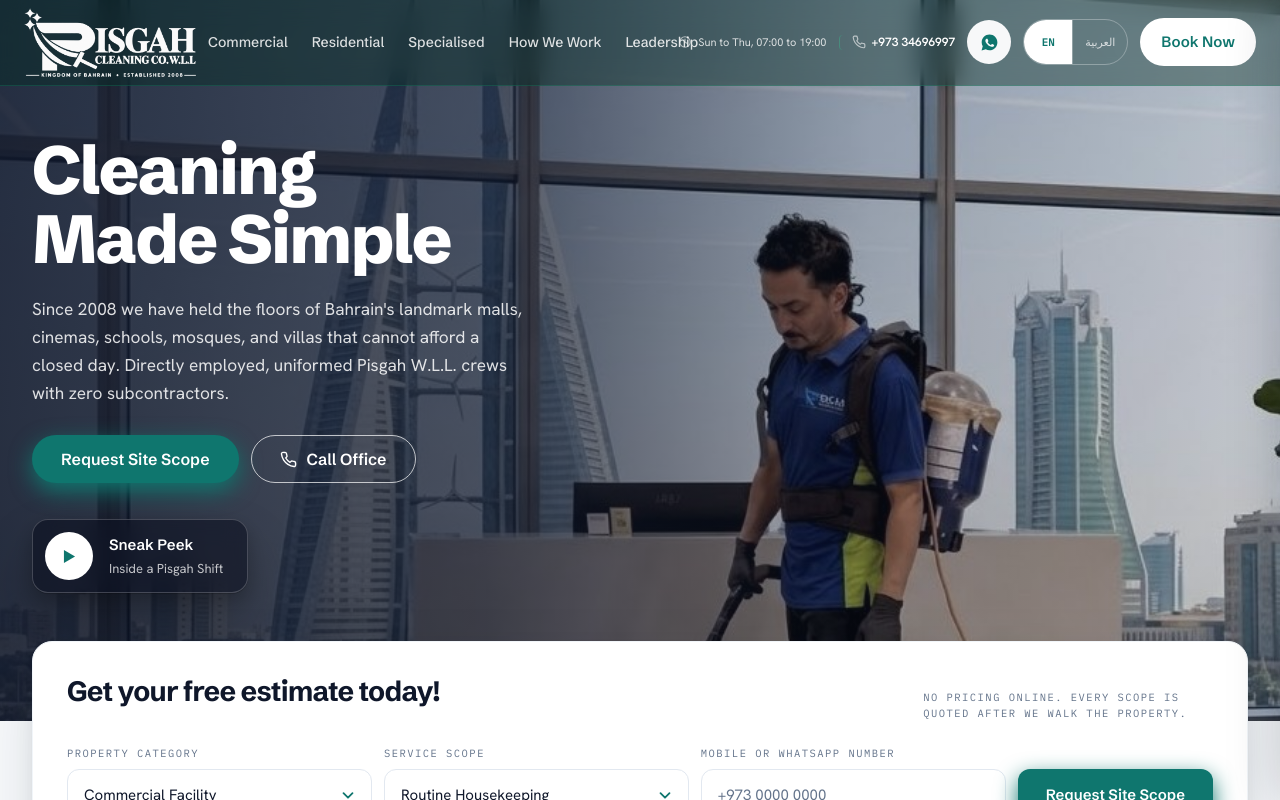
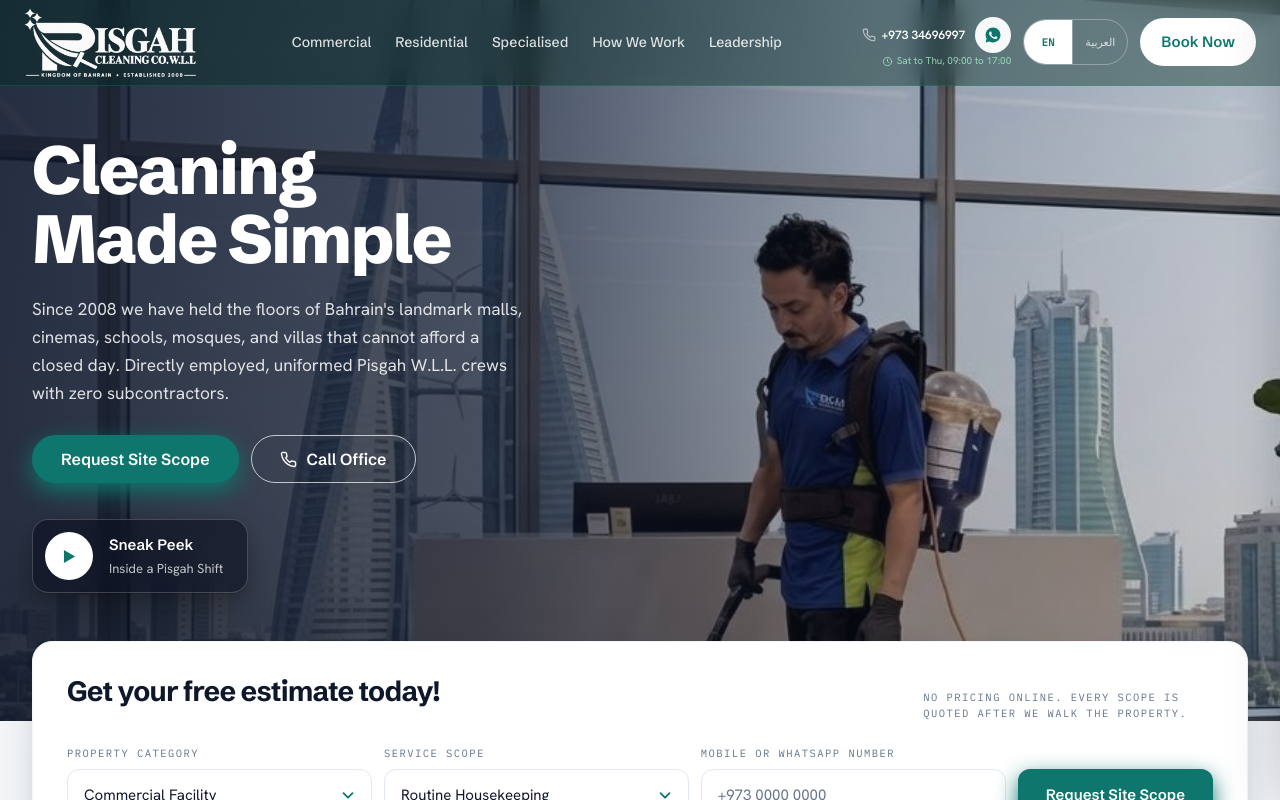
Before and after one commit to ayahaccs-cell/Pisgah-Cleaning, a Next.js app: page / in a window 1280 px wide. Shown: the top 800 px of the page. Built offline with nearby package versions, Linux system fonts and the light colour scheme.

Commit message:
Add files via upload

```diff
--- a/src/components/layout/Navbar.tsx
+++ b/src/components/layout/Navbar.tsx
@@ -50,9 +50,9 @@ export function Navbar() {
         aria-label={t.a11y.headerLandmark}
         className="fixed inset-x-0 top-0 z-[60] border-b border-emerald-500/20 bg-emerald-950/75 text-white backdrop-blur-md supports-[backdrop-filter]:bg-emerald-950/40"
       >
-        <div className="mx-auto flex min-h-[68px] w-full max-w-7xl items-center px-4 py-2 sm:min-h-[76px] sm:px-6">
+        <div className="mx-auto flex min-h-[68px] w-full max-w-7xl items-center justify-between gap-4 px-4 py-2 sm:min-h-[76px] sm:px-6">
           {/* ---- Zone 1: logo. Transparent, unboxed, never shares its space. ---- */}
-          <div className="flex flex-none items-center pe-5 sm:pe-6 xl:pe-8">
+          <div className="flex flex-none items-center me-6 sm:me-8 lg:me-10">
             <a
               href="#top"
               aria-label={siteConfig.company.legalName}
@@ -73,7 +73,7 @@ export function Navbar() {
           {/* ---- Zone 2: navigation. Shrinks before it collides. ---- */}
           <nav
             aria-label={t.nav.primary}
-            className="hidden min-w-0 flex-1 items-center justify-center gap-3 xl:flex xl:gap-5"
+            className="hidden min-w-0 flex-1 items-center justify-center gap-3 pe-6 xl:flex xl:gap-5"
           >
             {NAV_LINKS.map((link) => (
               <a
@@ -90,39 +90,39 @@ export function Navbar() {
             ))}
           </nav>
 
-          {/* Only exists below xl, so the utility zone stays at the inline end
-              once the navigation is hidden. */}
-          <div className="flex-1 xl:hidden" />
-
-          {/* ---- Zone 3: utility. Never wraps over the navigation. ---- */}
+          {/* ---- Zone 3: utility. Two lines, so it stays narrow. ---- */}
           <div className="flex flex-none flex-nowrap items-center gap-2 sm:gap-3">
-            <div className="hidden flex-nowrap items-center gap-3 lg:flex">
-              <span className="inline-flex items-center gap-1.5 whitespace-nowrap text-[11px] leading-tight text-white/80">
-                <ClockIcon size={14} className="flex-none text-white/60" />
-                {siteConfig.contact.hours.office}
-              </span>
-
+            {/* Line 1: number beside the WhatsApp button.
+                Line 2: the schedule, sitting under the number. */}
+            <div className="flex flex-none flex-col items-end gap-0.5">
+              <div className="flex flex-nowrap items-center gap-2 sm:gap-2.5">
                 <a
                   href={callOfficeHref()}
                   aria-label={t.a11y.callOfficeLabel}
-                className="focus-ring-ink inline-flex items-center gap-1.5 whitespace-nowrap rounded border-s border-emerald-400/30 ps-3 text-xs font-semibold leading-tight text-white transition-colors duration-fast ease-feedback hover:text-white/80"
+                  className="focus-ring-ink hidden items-center gap-1.5 whitespace-nowrap rounded text-xs font-semibold leading-tight text-white transition-colors duration-fast ease-feedback hover:text-white/80 sm:inline-flex"
                 >
                   <PhoneIcon size={14} className="flex-none text-white/60" />
                   <span dir="ltr" className="tabular-nums">
                     {siteConfig.contact.secondaryPhone.display}
                   </span>
                 </a>
-            </div>
 
                 <a
                   href={waHref}
                   target="_blank"
                   rel="noopener noreferrer"
                   aria-label={t.a11y.whatsappGeneric}
-              className="focus-ring-ink u-press tap flex h-10 w-10 flex-none items-center justify-center rounded-full bg-white/95 text-[#0F766E] transition-colors duration-fast ease-feedback hover:bg-white sm:h-11 sm:w-11"
+                  className="focus-ring-ink u-press tap flex h-10 w-10 flex-none items-center justify-center rounded-full bg-white/95 text-[#0F766E] transition-colors duration-fast ease-feedback hover:bg-white sm:h-9 sm:w-9"
                 >
-              <WhatsAppIcon size={19} />
+                  <WhatsAppIcon size={18} />
                 </a>
+              </div>
+
+              <span className="hidden items-center gap-1 whitespace-nowrap text-[10px] leading-tight tracking-normal text-emerald-200/80 sm:inline-flex">
+                <ClockIcon size={11} className="flex-none" />
+                {siteConfig.contact.hours.office}
+              </span>
+            </div>
 
             <LocaleSwitcher tone="bar" className="hidden sm:inline-flex" />
 
--- a/src/components/sections/PackageSelector.tsx
+++ b/src/components/sections/PackageSelector.tsx
@@ -105,9 +105,12 @@ export function PackageSelector() {
                   ))}
                 </ul>
 
+                {/* Same sans stack, same size and colour as the coverage list
+                    above, so the two blocks read as one card rather than as a
+                    body list with a machine readout stapled underneath. */}
                 <div className="hair-light-t mt-5 pt-4">
                   <p className="spec">{t.packages.crewLabel}</p>
-                  <p className="mt-1.5 font-mono text-[12.5px] tabular-nums text-body">
+                  <p className="mt-1.5 text-[14.5px] font-normal leading-snug text-muted">
                     {copy.crew} / {copy.duration}
                   </p>
                 </div>
--- a/src/config/siteConfig.ts
+++ b/src/config/siteConfig.ts
@@ -100,11 +100,11 @@ export const siteConfig = {
       country: 'Kingdom of Bahrain',
     } satisfies PostalAddress,
     hours: {
-      /** Confirmed by the client, September 2026. */
-      office: 'Sun to Thu, 07:00 to 19:00',
+      /** Updated by the client, September 2026. */
+      office: 'Sat to Thu, 09:00 to 17:00',
       emergency: '24/7 emergency call-out',
-      /** Schema.org openingHours, for the LocalBusiness payload in the footer. */
-      schema: ['Su-Th 07:00-19:00'],
+      /** Schema.org openingHours, for the LocalBusiness payload. */
+      schema: ['Sa-Th 09:00-17:00'],
     },
     areaServed: 'Kingdom of Bahrain',
     /**
--- a/src/lib/seo.ts
+++ b/src/lib/seo.ts
@@ -137,9 +137,9 @@ export function localBusinessJsonLd(locale: Locale): Record<string, unknown> {
     openingHoursSpecification: [
       {
         '@type': 'OpeningHoursSpecification',
-        dayOfWeek: ['Sunday', 'Monday', 'Tuesday', 'Wednesday', 'Thursday'],
-        opens: '07:00',
-        closes: '19:00',
+        dayOfWeek: ['Saturday', 'Sunday', 'Monday', 'Tuesday', 'Wednesday', 'Thursday'],
+        opens: '09:00',
+        closes: '17:00',
       },
     ],
     contactPoint: [
--- a/src/locales/ar.ts
+++ b/src/locales/ar.ts
@@ -92,7 +92,7 @@ export const ar: Dictionary = {
   },
 
   clients: {
-    heading: 'أكثر من 15 عقداً بارزاً في البحرين، تُجدد عاماً بعد عام منذ 2008.',
+    heading: 'أكثر من 15 عقداً بارزاً في البحرين.',
     ratingLabel: 'حسابات قائمة بعقود مستمرة',
     spec: 'حسابات قائمة / مملكة البحرين',
   },
@@ -127,9 +127,6 @@ export const ar: Dictionary = {
     intro:
       'عقد واحد يغطي التنظيف اليومي والمعالجات العميقة بالمعدات والأعمال الفنية التي تلي الإصلاح. مشرف واحد يوقّع على كل ذلك، فلا مورد تلاحقه حين يتقاطع العمل بين تخصصين.',
     spec: 'ثلاثة أقسام / مسؤولية واحدة',
-    expandLabel: 'عرض تفاصيل هذا القسم',
-    collapseLabel: 'إخفاء تفاصيل هذا القسم',
-    leadLabel: 'القسم الرئيسي',
     commercial: {
       title: 'العناية بالمنشآت التجارية',
       summary:
--- a/src/locales/en.ts
+++ b/src/locales/en.ts
@@ -90,7 +90,7 @@ export const en = {
   },
 
   clients: {
-    heading: '15+ landmark contracts across Bahrain, renewed year after year since 2008.',
+    heading: '15+ landmark contracts across Bahrain.',
     ratingLabel: 'Accounts held under continuous contract',
     spec: 'ACTIVE ACCOUNTS / KINGDOM OF BAHRAIN',
   },
@@ -125,9 +125,6 @@ export const en = {
     intro:
       'One contract covers daily cleaning, deep machine treatments and the technical work that follows a repair. One supervisor signs for all of it, so there is no vendor to chase when a job crosses a trade.',
     spec: 'THREE DIVISIONS / ONE POINT OF ACCOUNTABILITY',
-    expandLabel: 'Show what this division covers',
-    collapseLabel: 'Hide what this division covers',
-    leadLabel: 'Primary division',
     commercial: {
       title: 'Commercial and facility care',
       summary:
```
Also changed, not shown: src/components/sections/ServicePillars.tsx (+39 -20 lines), 1 other file (tests, documents, lock files or other folders). Lines whose indentation alone changed are shown as unchanged.
